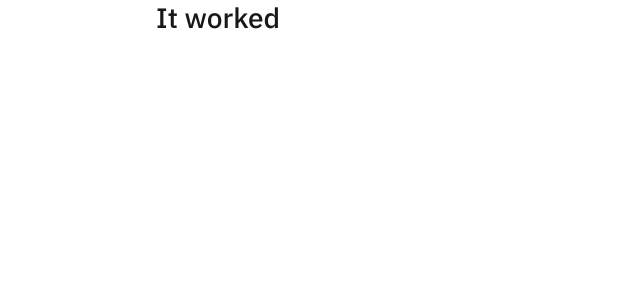
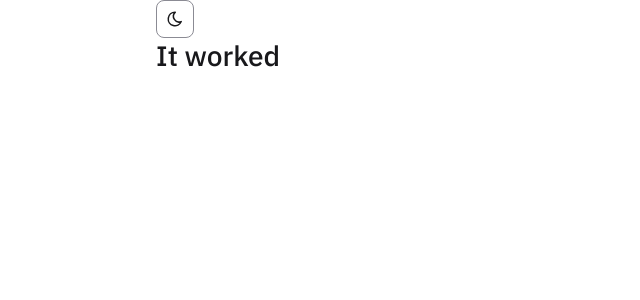
Before and after one commit to JessePrevete/JessePrevete.github.io, a Jekyll site: the page built from index.md, in a window 1280 px wide. Shown: the top 300 px of the page, without its empty margins (0-640 px from the left). Built offline with Jekyll 4.4.1, drawn with Linux system fonts in a browser that asks for light colours.

Commit message:
Add theme toggle with saved preference and Tabler icons

```diff
--- a/_layouts/default.html
+++ b/_layouts/default.html
@@ -3,10 +3,18 @@
 <head>
   <meta charset="utf-8">
   <meta name="viewport" content="width=device-width, initial-scale=1">
+  <script src="{{ '/assets/js/theme-init.js' | relative_url }}"></script>
   <link rel="stylesheet" href="{{ '/assets/css/main.css' | relative_url }}">
+  <script src="{{ '/assets/js/site.js' | relative_url }}" defer></script>
   {% seo %}
 </head>
 <body>
+  <header class="container">
+    <button class="icon-button theme-toggle" type="button" aria-label="Switch to dark theme">
+      <span class="icon-moon" aria-hidden="true">{% include icons/moon.svg %}</span>
+      <span class="icon-sun" aria-hidden="true">{% include icons/sun.svg %}</span>
+    </button>
+  </header>
   <main class="container">
     <div class="prose">
       {{ content }}
--- a/assets/css/main.css
+++ b/assets/css/main.css
@@ -214,3 +214,51 @@ img, svg {
 @media (max-width: 40rem) {
   :root { --gutter: 1rem; }
 }
+
+/* ---------- 5. Buttons ---------- */
+
+/* Square icon buttons: theme toggle now, mobile menu later. */
+.icon-button {
+  display: inline-flex;
+  align-items: center;
+  justify-content: center;
+  width: 2.375rem;
+  height: 2.375rem;
+  padding: 0;
+  background: transparent;
+  color: var(--text);
+  border: 1.5px solid var(--btn-border);
+  border-radius: var(--radius);
+  cursor: pointer;
+}
+.icon-button:hover {
+  background: var(--btn-hover);
+}
+.icon-button svg {
+  width: 1.125rem;
+  height: 1.125rem;
+}
+
+
+/* ---------- 6. Theme toggle ---------- */
+
+/* Hidden unless JavaScript is running, since it can't work without it.
+   theme-init.js adds the "js" class to <html>. */
+.theme-toggle {
+  display: none;
+}
+.js .theme-toggle {
+  display: inline-flex;
+}
+
+/* Show the icon for the theme you'd switch TO:
+   a moon in light mode, a sun in dark mode. */
+.theme-toggle .icon-sun {
+  display: none;
+}
+@media (prefers-color-scheme: dark) {
+  :root:not([data-theme="light"]) .theme-toggle .icon-moon { display: none; }
+  :root:not([data-theme="light"]) .theme-toggle .icon-sun { display: block; }
+}
+:root[data-theme="dark"] .theme-toggle .icon-moon { display: none; }
+:root[data-theme="dark"] .theme-toggle .icon-sun { display: block; }
--- /dev/null
+++ b/assets/js/site.js
@@ -0,0 +1,56 @@
+// site.js
+// Interactive pieces of the site.
+
+// ---------- Theme toggle ----------
+(function () {
+  var root = document.documentElement;
+  var media = window.matchMedia("(prefers-color-scheme: dark)");
+  var toggle = document.querySelector(".theme-toggle");
+  if (!toggle) return;
+
+  function systemTheme() {
+    return media.matches ? "dark" : "light";
+  }
+
+  // A saved choice wins; otherwise follow the system.
+  function currentTheme() {
+    return root.getAttribute("data-theme") || systemTheme();
+  }
+
+  function save(theme) {
+    try {
+      if (theme) localStorage.setItem("theme", theme);
+      else localStorage.removeItem("theme");
+    } catch (e) {
+      // Storage blocked: the switch still works for this page view.
+    }
+  }
+
+  // The label names what the button will do next.
+  function updateLabel() {
+    var label = currentTheme() === "dark" ? "Switch to light theme" : "Switch to dark theme";
+    toggle.setAttribute("aria-label", label);
+    toggle.setAttribute("title", label);
+  }
+
+  toggle.addEventListener("click", function () {
+    var next = currentTheme() === "dark" ? "light" : "dark";
+
+    if (next === systemTheme()) {
+      // Back to matching the system: forget the saved choice so the
+      // site keeps following the system from now on.
+      root.removeAttribute("data-theme");
+      save(null);
+    } else {
+      root.setAttribute("data-theme", next);
+      save(next);
+    }
+    updateLabel();
+  });
+
+  // If the system switches (e.g. macOS auto dark mode at night),
+  // keep the button's label accurate.
+  media.addEventListener("change", updateLabel);
+
+  updateLabel();
+})();
--- /dev/null
+++ b/assets/js/theme-init.js
@@ -0,0 +1,19 @@
+// theme-init.js
+// Loads in <head> before the page is drawn, so a saved theme
+// is applied immediately with no flash of the wrong colors.
+(function () {
+  var root = document.documentElement;
+
+  // Lets CSS know JavaScript is running (used to show the toggle).
+  root.classList.add("js");
+
+  try {
+    var saved = localStorage.getItem("theme");
+    if (saved === "light" || saved === "dark") {
+      root.setAttribute("data-theme", saved);
+    }
+  } catch (e) {
+    // Storage blocked (private browsing, strict settings):
+    // nothing saved, so the site just follows the system.
+  }
+})();
```
Also changed, not shown: THIRD_PARTY_NOTICES.md (+26 -0 lines), _includes/icons/moon.svg (added), _includes/icons/sun.svg (added).
